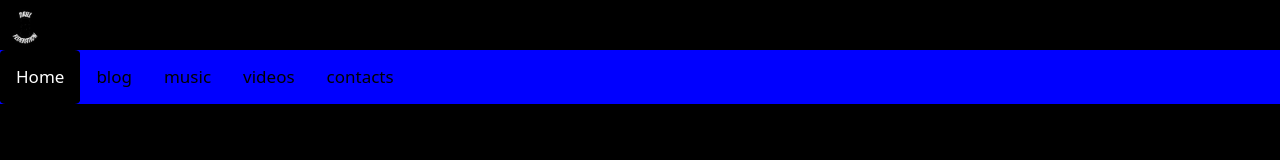
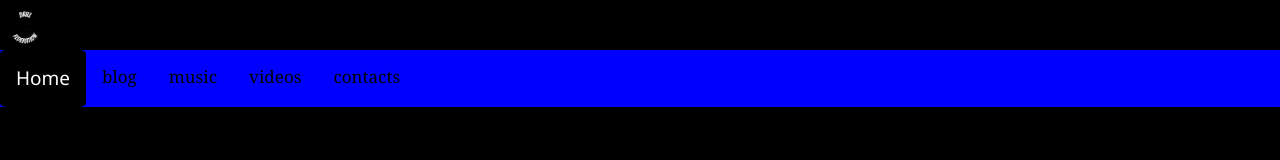
Before and after one commit to raerodney/DrillFederation, a plain HTML site: page index.html in a window 1280 px wide. In both pictures the pointer is over the link "Home". Drawn offline with Linux system fonts and the light colour scheme.

Commit message:
changed font styles on hover and normal effect and also font weight

```diff
--- a/styling/styles.css
+++ b/styling/styles.css
@@ -9,11 +9,15 @@
     padding: 14px 16px;
     text-decoration: none;
     font-size: 17px;
+    font-family: Cambria, Cochin, Georgia, Times, 'Times New Roman', serif;
 }
 .topnav a:hover {
      background-color: black;
      color: white;
      border-radius: 7%;
+     font-family: 'Segoe UI', Tahoma, Geneva, Verdana, sans-serif;
+     font-weight: 300;
+     font-size: 19px;
 
 }
 .topnav a.active {
```
